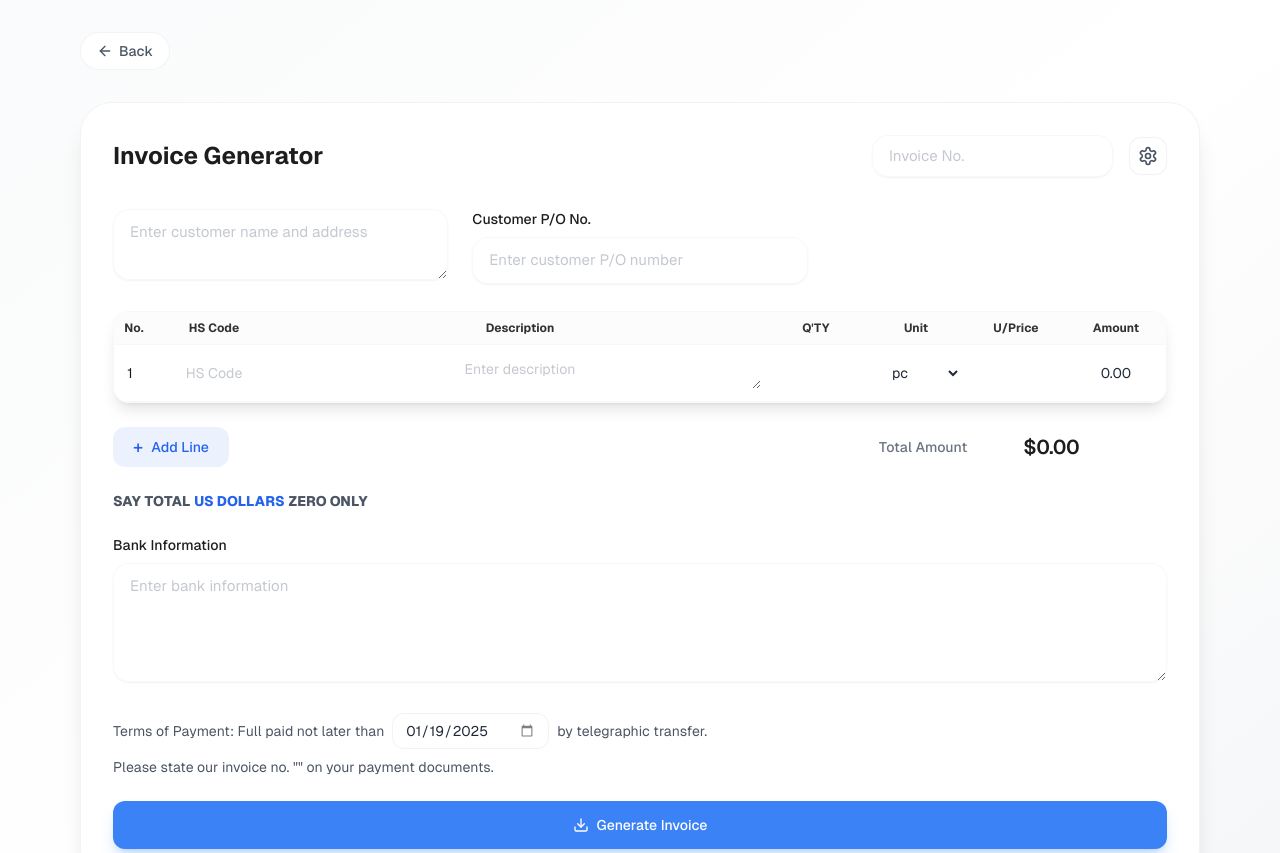
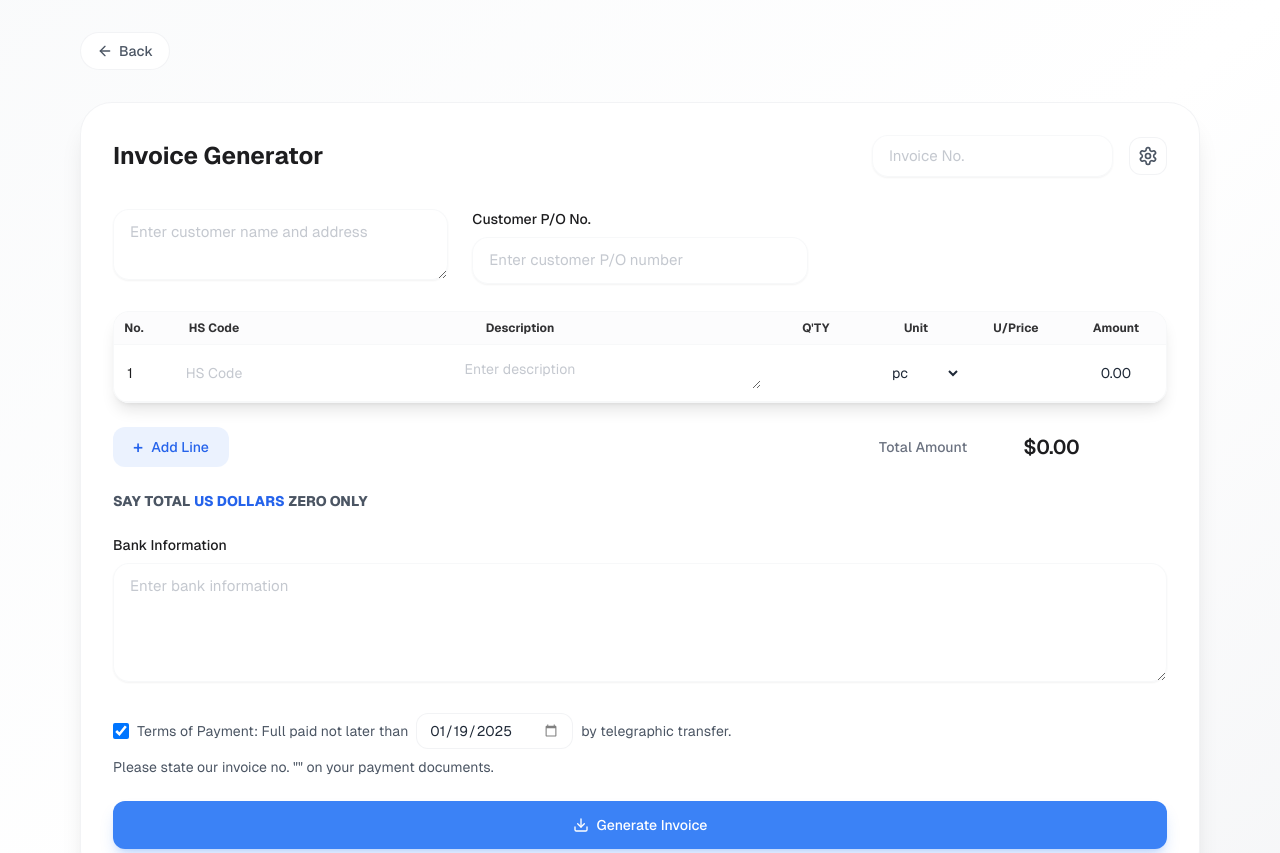
Before and after one commit to luocompany/luosir, a Next.js app: page /invoice in a window 1280 px wide. Shown: the top 853 px of the page. Built offline with nearby package versions, Linux system fonts and the light colour scheme.

Commit message:
发票-条款-2

```diff
--- a/app/invoice/page.tsx
+++ b/app/invoice/page.tsx
@@ -389,18 +389,6 @@ export default function Invoice() {
                         HS Code
                       </span>
                     </div>
-                    <div className="flex items-center">
-                      <input
-                        type="checkbox"
-                        checked={settings.showPaymentTerms}
-                        onChange={e => setSettings(prev => ({ ...prev, showPaymentTerms: e.target.checked }))}
-                        className="w-4 h-4 rounded border-gray-300 text-blue-500
-                                  focus:ring-blue-500 focus:ring-offset-0"
-                      />
-                      <span className="ml-2 text-sm text-gray-600 dark:text-gray-400">
-                        Payment Terms
-                      </span>
-                    </div>
                   </div>
                 </div>
               </div>
@@ -628,6 +616,14 @@ export default function Invoice() {
             </div>
 
             <div className="space-y-2 text-sm text-gray-600 dark:text-gray-400">
+              <div className="flex items-center gap-2 mb-2">
+                <input
+                  type="checkbox"
+                  checked={settings.showPaymentTerms}
+                  onChange={e => setSettings(prev => ({ ...prev, showPaymentTerms: e.target.checked }))}
+                  className="w-4 h-4 rounded border-gray-300 text-blue-500
+                            focus:ring-blue-500 focus:ring-offset-0"
+                />
                 <p className="flex items-center gap-2">
                   Terms of Payment: Full paid not later than
                   <input
@@ -647,6 +643,7 @@ export default function Invoice() {
                   />
                   by telegraphic transfer.
                 </p>
+              </div>
               <p>Please state our invoice no. "{invoiceData.invoiceNo}" on your payment documents.</p>
             </div>
 
```
Lines whose indentation alone changed are shown as unchanged.
